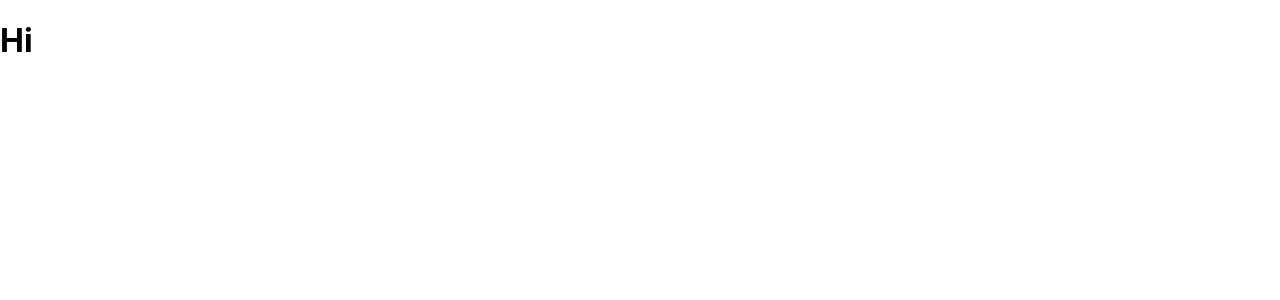
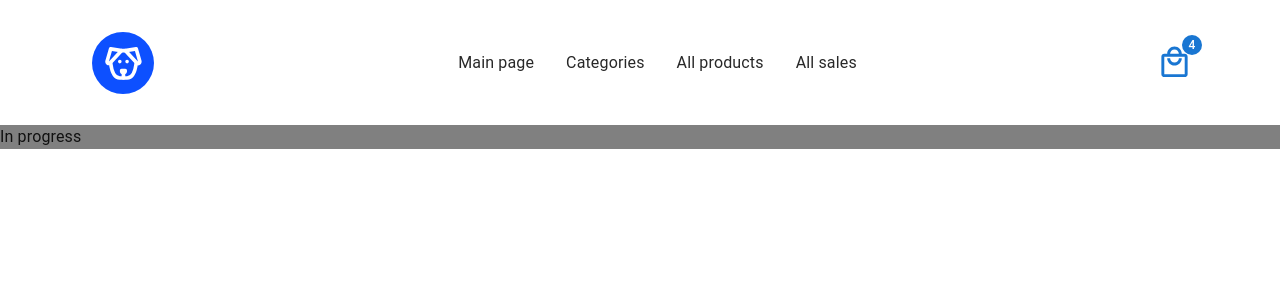
Before and after one commit to anautomnee/petshop_react, a React (Create React App) app in the folder client/: page / in a window 1280 px wide. Shown: the top 300 px of the page. Built offline with nearby package versions, Linux system fonts and the light colour scheme.

Commit message:
add header

```diff
--- a/client/package.json
+++ b/client/package.json
@@ -3,10 +3,16 @@
   "version": "0.1.0",
   "private": true,
   "dependencies": {
+    "@emotion/react": "^11.13.3",
+    "@emotion/styled": "^11.13.0",
+    "@mui/icons-material": "^6.1.0",
+    "@mui/material": "^6.1.0",
     "@testing-library/jest-dom": "^5.17.0",
     "@testing-library/react": "^13.4.0",
     "@testing-library/user-event": "^13.5.0",
     "axios": "^1.7.7",
+    "install": "^0.13.0",
+    "npm": "^10.8.3",
     "react": "^18.3.1",
     "react-dom": "^18.3.1",
     "react-hook-form": "^7.53.0",
--- /dev/null
+++ b/client/src/components/Header.jsx
@@ -0,0 +1,32 @@
+import { Badge, Container, Stack, Toolbar, Typography } from "@mui/material"
+import { NavLink } from "react-router-dom"
+import LocalMallOutlinedIcon from '@mui/icons-material/LocalMallOutlined';
+
+export const Header = () => {
+    return <Container>
+        <Toolbar>
+            <Stack mb={3} mt={3} direction="row" justifyContent="space-between" alignItems="center" style={{ width: "100%" }}>
+                <NavLink to="/">
+                    <svg width="70" height="70" viewBox="0 0 70 70" fill="none" xmlns="http://www.w3.org/2000/svg" style={{ paddingTop: 8 }}>
+                        <circle cx="35" cy="35" r="35" fill="#0D50FF" />
+                        <path d="M33.4445 21.0557H37.5557M49.8891 35.4447C48.5187 46.4077 45.0927 51.8892 39.6112 51.8892H31.3889C25.9074 51.8892 22.4815 46.4077 21.1111 35.4447" stroke="white" strokeWidth="4.11114" strokeLinecap="round" strokeLinejoin="round" />
+                        <path d="M35.4999 47.778V51.8891M31.3887 33.389V33.4096M39.611 33.389V33.4096M33.4443 43.6669C33.4443 45.0372 34.1295 45.7224 35.4999 45.7224C37.5554 45.7224 37.5554 45.0379 37.5554 43.6669H33.4443ZM21.1109 19L33.4443 20.9939L20.6216 34.7416C20.2617 35.1469 19.7588 35.397 19.2184 35.4396C18.6781 35.4821 18.1422 35.3137 17.7233 34.9697C17.4385 34.7389 17.2244 34.4326 17.1055 34.0858C16.9866 33.739 16.9678 33.3657 17.0511 33.0087L21.1109 19ZM49.8889 19L37.5554 20.9939L50.3781 34.7416C51.114 35.5802 52.4111 35.683 53.2764 34.9697C53.5613 34.7389 53.7754 34.4326 53.8942 34.0858C54.0131 33.739 54.0319 33.3657 53.9486 33.0087L49.8889 19Z" stroke="white" strokeWidth="4.11114" strokeLinecap="round" strokeLinejoin="round" />
+                    </svg>
+                </NavLink>
+
+                <Stack direction="row" gap={4}>
+                    <NavLink to="/"><Typography>Main page</Typography></NavLink>
+                    <NavLink to="/categories">Categories</NavLink>
+                    <NavLink to="/products">All products</NavLink>
+                    <NavLink to="/sales">All sales</NavLink>
+                </Stack>
+
+                <NavLink to="/cart">
+                    <Badge badgeContent={4} color="primary">
+                        <LocalMallOutlinedIcon fontSize="large" color="primary" />
+                    </Badge>
+                </NavLink>
+            </Stack>
+        </Toolbar>
+    </Container >
+}
--- /dev/null
+++ b/client/src/components/index.js
@@ -0,0 +1 @@
+import { Header } from "./Header";
--- a/client/src/index.css
+++ b/client/src/index.css
@@ -1,13 +1,14 @@
-body {
+* {
   margin: 0;
-  font-family: -apple-system, BlinkMacSystemFont, 'Segoe UI', 'Roboto', 'Oxygen',
-    'Ubuntu', 'Cantarell', 'Fira Sans', 'Droid Sans', 'Helvetica Neue',
-    sans-serif;
-  -webkit-font-smoothing: antialiased;
-  -moz-osx-font-smoothing: grayscale;
+  padding: 0;
+  box-sizing: border-box;
 }
 
-code {
-  font-family: source-code-pro, Menlo, Monaco, Consolas, 'Courier New',
-    monospace;
+body {
+  color: #282828;
 }
+
+a {
+  text-decoration: none;
+  color: #282828;
+}
--- a/client/src/index.js
+++ b/client/src/index.js
@@ -3,10 +3,12 @@ import ReactDOM from 'react-dom/client';
 import './index.css';
 import App from './App';
 import { BrowserRouter } from 'react-router-dom';
+import { CssBaseline } from "@mui/material"
 
 const root = ReactDOM.createRoot(document.getElementById('root'));
 root.render(
   <BrowserRouter>
+    <CssBaseline/>
     <App />
   </BrowserRouter>
 );
--- /dev/null
+++ b/client/src/layouts/MainLayout.js
@@ -0,0 +1,8 @@
+import { Header } from "../components/Header"
+
+export const MainLayout = ({children}) => {
+    return <>
+        <Header/>
+        {children}
+    </>
+}
--- /dev/null
+++ b/client/src/pages/Main.jsx
@@ -0,0 +1,10 @@
+import { MainLayout } from "../layouts/MainLayout"
+
+export const Main = () => {
+    return <>
+        <MainLayout>
+            <div style={{ backgroundColor: "gray" }}> <p>In progress</p></div>
+
+        </MainLayout>
+    </>
+}
--- a/client/src/routes/MainRouter.jsx
+++ b/client/src/routes/MainRouter.jsx
@@ -1,7 +1,8 @@
 import { Route, Routes } from "react-router-dom"
+import { Main } from "../pages/Main"
 
 export const MainRouter = () => {
     return <Routes>
-        <Route path="/" element={<h1>Hi</h1>} />
+        <Route path="/" element={<Main />} />
     </Routes>
 }
```
Also changed, not shown: 1 other file (tests, documents, lock files or other folders).
